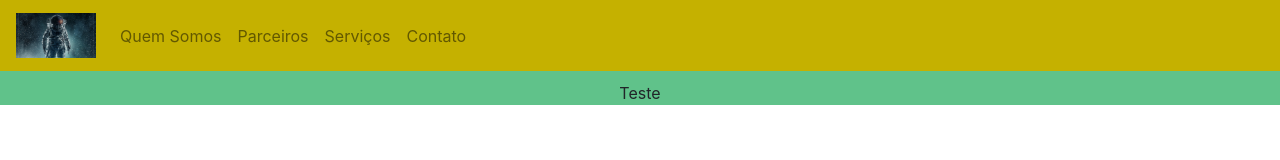
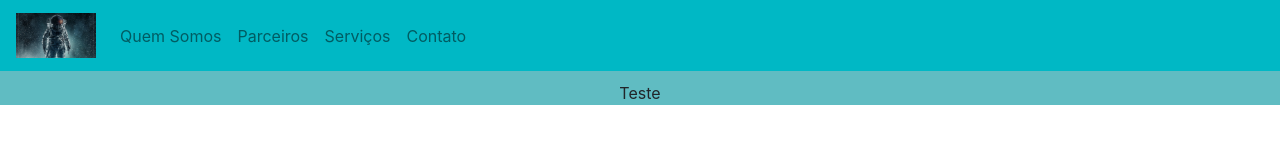
Before and after one commit to devluciano/aula_bootstrap_digital_Innovation_one, a plain HTML site: page index.html in a window 1280 px wide. Drawn offline with Linux system fonts and the light colour scheme.

Commit message:
Update style.css

```diff
--- a/css/style.css
+++ b/css/style.css
@@ -1,8 +1,8 @@
 .navbar {
-    background-color: rgb(197, 177, 0);
+    background-color: rgb(0, 184, 197);
 }
 .quem-somos{
-    background-color: rgb(96, 194, 138);
+    background-color: rgb(96, 188, 194);
 
 }
 .margin{
```
